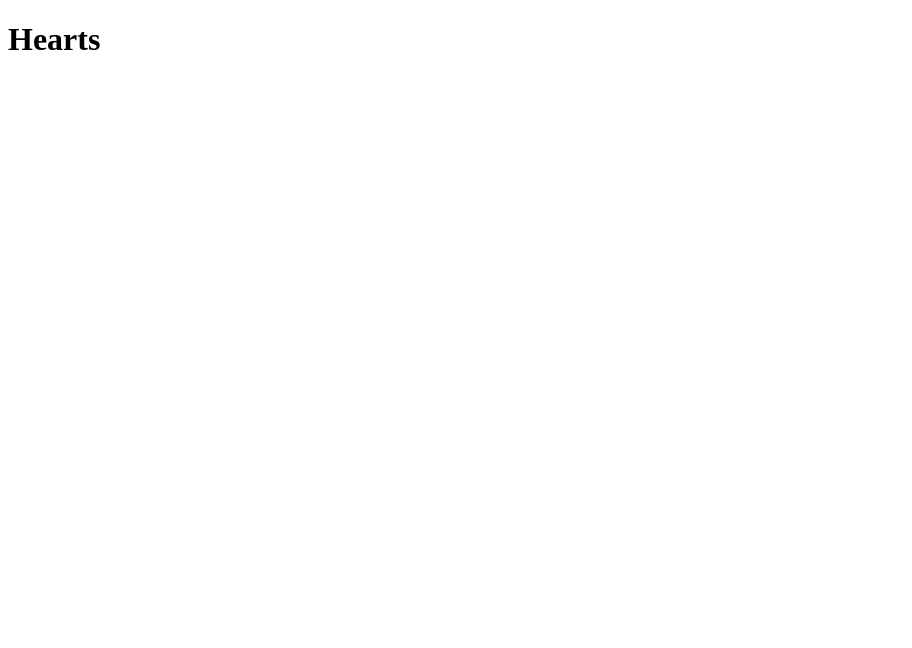
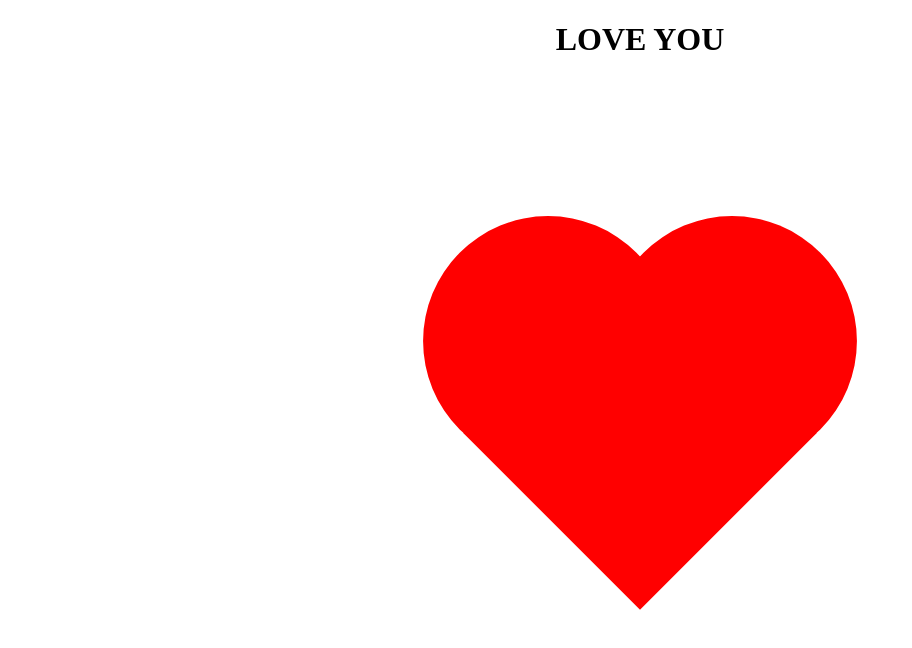
Before and after one commit to GuntarWii/Heart, a plain HTML site: page index.html in a window 1280 px wide. Shown: the whole page, without its empty margins (0-912 px from the left). Drawn offline with Linux system fonts and the light colour scheme.

Commit message:
Add files via upload

```diff
--- a/index.html
+++ b/index.html
@@ -8,6 +8,12 @@
     <link rel="stylesheet" href="style.css">
 </head>
 <body>
-    <h1 class="mainHeading">Hearts</h1>
+    <h1 class="mainHeading">LOVE YOU</h1>
+
+  <div class="container">
+        <div class="heart"></div>
+
+  </div>
+
 </body>
 </html>
--- a/style.css
+++ b/style.css
@@ -0,0 +1,42 @@
+h1{
+    text-align: center;
+}
+
+img{
+
+}
+
+.container{
+    margin-top: 250px;
+}
+.heart{
+
+    background-color: red;
+    width: 250px;
+    height: 250px;
+    transform: rotate(-45deg);
+    margin: auto;
+}
+
+.heart::before,
+.heart::after{
+content: "";
+background-color: red;
+height: 30px;
+width: 30px;
+border-radius: 50%;
+position: absolute;
+}
+
+.heart::before{
+top: -130px;
+left: 0;
+height: 250px;
+width: 250px;
+}
+
+.heart::after{
+    right: -130px;
+    height: 250px;
+    width: 250px;
+}
```
Also changed, not shown: Untitled.png (added), 2 other files.
